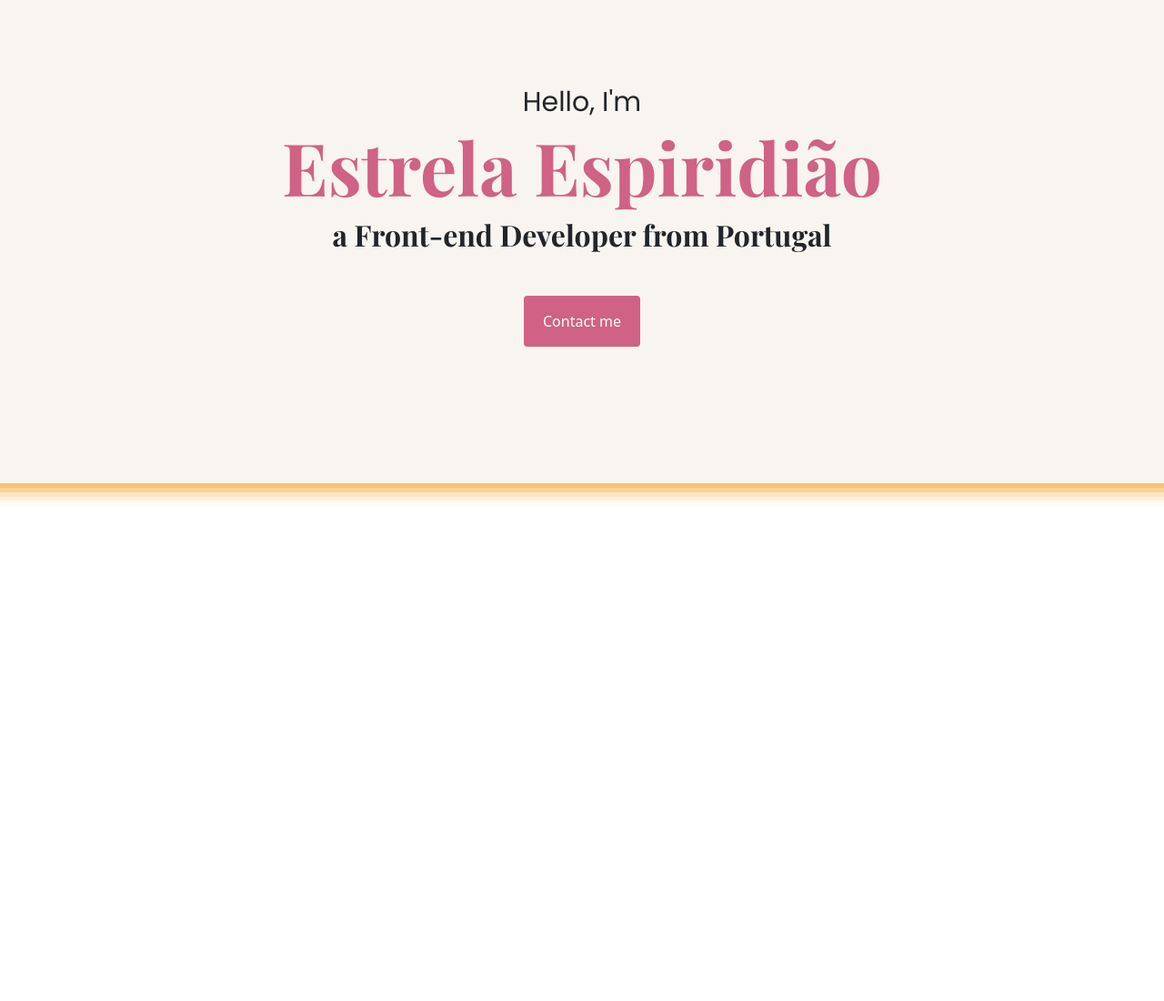
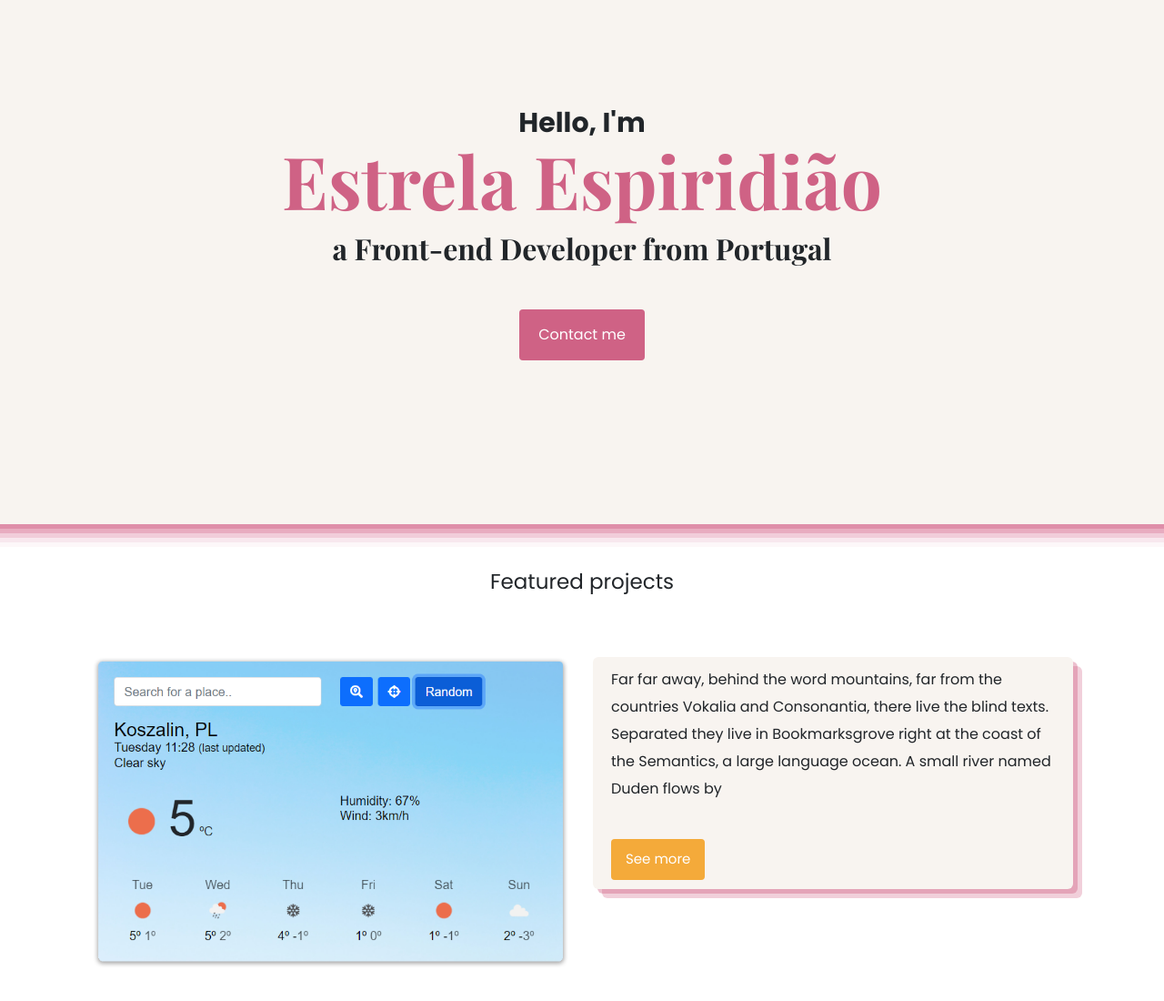
Before and after one commit to EstrelaE/portfolio-project, a plain HTML site: page index.html in a window 1280 px wide. Shown: the part 60-1160 px from the top of the page at 91% size. Before the commit the page ends 800 px from the top, so only its background shows below. Drawn offline with nearby package versions, Linux system fonts and the light colour scheme.

Commit message:
Added and styled content in homepage

```diff
--- a/index.html
+++ b/index.html
@@ -5,6 +5,7 @@
     <meta http-equiv="X-UA-Compatible" content="IE=edge" />
     <meta name="viewport" content="width=device-width, initial-scale=1.0" />
     <title>Document</title>
+
     <link
       href="https://cdn.jsdelivr.net/npm/bootstrap@5.1.3/dist/css/bootstrap.min.css"
       rel="stylesheet"
@@ -18,6 +19,7 @@
       rel="stylesheet"
     />
     <link rel="stylesheet" href="styles/style.css" />
+
     <script
       src="https://kit.fontawesome.com/c687083877.js"
       crossorigin="anonymous"
@@ -37,5 +39,20 @@
         <a class="btn btn-branding" href="#">Contact me</a>
       </div>
     </div>
+    <p class="text-center m-5 featured-projects">Featured projects</p>
+
+    <div class="container mb-5">
+      <div class="row">
+        <div class="col">
+          <img src="images/weather-app-sunny.png" class="img-fluid weather-app" alt="weather-app" />
+        </div>
+        <div class="col">
+          <div class="project-description">
+            <p>Far far away, behind the word mountains, far from the countries Vokalia and Consonantia, there live the blind texts. Separated they live in Bookmarksgrove right at the coast of the Semantics, a large language ocean. A small river named Duden flows by</p>
+            <a href="#" class="btn btn-branding-projects mt-4" >See more</a>
+          </div>
+        </div>
+      </div>
+    </div>
   </body>
 </html>
--- a/styles/style.css
+++ b/styles/style.css
@@ -1,23 +1,32 @@
 :root {
-  --branding-color: #f4aa3a;
+  --branding-color: #F4AA3A;
   --secondary-color: #f8f4f0;
   --accent-color: #cf6285;
+  --default-font-family: "Poppins", sans-serif;
+}
+
+body {
+  font-family: var(--default-font-family);
 }
 
 .hero {
-  padding: 150px 15px;
+  padding: 180px 15px;
   text-align: center;
   background-color: var(--secondary-color);
   box-shadow: rgba(207, 98, 133, 0.4) 0px 5px, rgba(207, 98, 133, 0.3) 0px 10px,
     rgba(207, 98, 133, 0.2) 0px 15px, rgba(207, 98, 133, 0.1) 0px 20px,
     rgba(207, 98, 133, 0.05) 0px 25px;
-    transition: all 800ms ease-in-out;
-  }
-  .hero:hover {
-    box-shadow: rgba(244,170,58, 0.4) 0px 5px, rgba(244,170,58, 0.3) 0px 10px,
-      rgba(244,170,58, 0.2) 0px 15px, rgba(244,170,58, 0.1) 0px 20px,
-      rgba(244,170,58, 0.05) 0px 25px;
-
+  transition: all 800ms ease-in-out;
+}
+.hero:hover {
+  box-shadow: rgba(244, 170, 58, 0.4) 0px 5px, rgba(244, 170, 58, 0.3) 0px 10px,
+    rgba(244, 170, 58, 0.2) 0px 15px, rgba(244, 170, 58, 0.1) 0px 20px,
+    rgba(244, 170, 58, 0.05) 0px 25px;
+}
+.hero p {
+  font-weight: bold;
+  margin: 0;
+  font-size: 30px;
 }
 
 h1,
@@ -40,10 +49,8 @@ h1:hover {
 }
 
 p {
-  font-family: "Poppins", sans-serif;
-  font-weight: normal;
-  margin: 0;
-  font-size: 30px;
+  font-size: 16px;
+  line-height: 30px;
 }
 
 .btn-branding {
@@ -59,3 +66,38 @@ p {
   color: white;
   background-color: var(--branding-color);
 }
+
+.featured-projects {
+  font-size: 23px;
+}
+
+.container {
+  padding: 20px 30px;
+}
+
+.project-description {
+  padding: 10px 20px;
+  background-color: var(--secondary-color);
+  border-radius: 6px;
+  box-shadow: rgba(207, 98, 133, 0.4) 5px 5px, rgba(207, 98, 133, 0.3) 10px 10px;
+  transition: all 600ms ease-in-out;
+}
+
+.project-description:hover {
+  box-shadow: rgba(244, 170, 58, 0.4) 5px 5px, rgba(244, 170, 58, 0.3) 10px 10px;
+}
+
+.btn-branding-projects {
+  text-align: center;
+  background-color: var(--branding-color);
+  color: white;
+  padding: 10px 15px;
+  border-radius: 4px;
+  transition: all 300ms ease-in-out;
+  font-size: 15px;
+}
+
+.btn-branding-projects:hover {
+   color: white;
+  background-color: var(--accent-color)
+}
```
Also changed, not shown: images/weather-app-night.png (added), images/weather-app-rain.png (added), images/weather-app-snow.png (added), images/weather-app-sunny.png (added).
